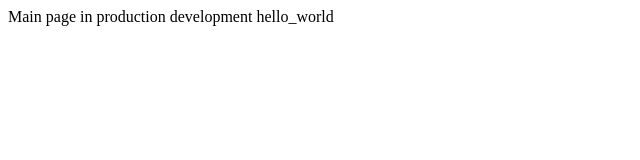
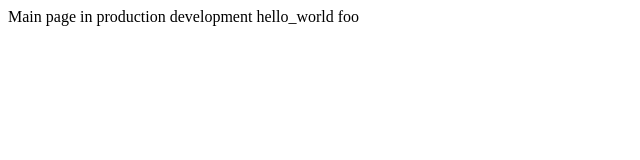
Before and after one commit to simpsons01/project-for-cicd, a Vue app: page / in a window 1280 px wide. Shown: the top 160 px of the page, without its empty margins (0-640 px from the left). Built offline with nearby package versions, Linux system fonts and the light colour scheme.

Commit message:
add new text

```diff
--- a/src/App.vue
+++ b/src/App.vue
@@ -2,6 +2,7 @@
   <div id="app">
     Main page in production {{ stag }}
     hello_world
+    foo
   </div>
 </template>
 
```
